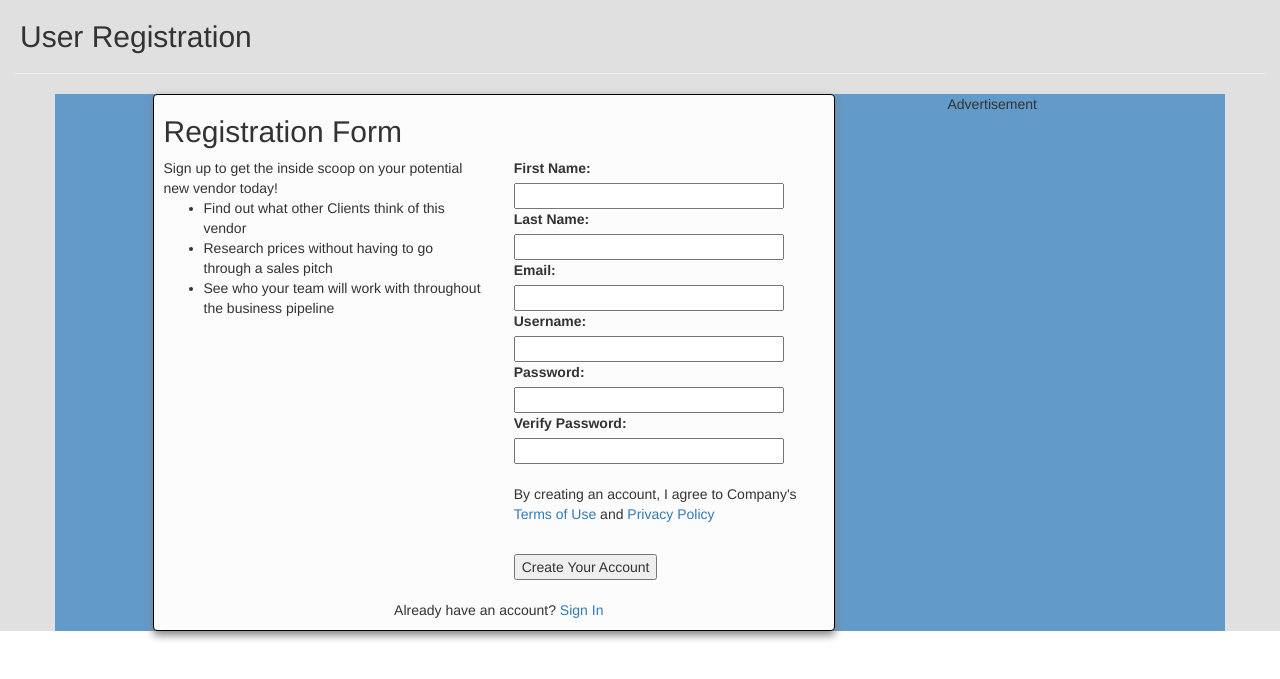
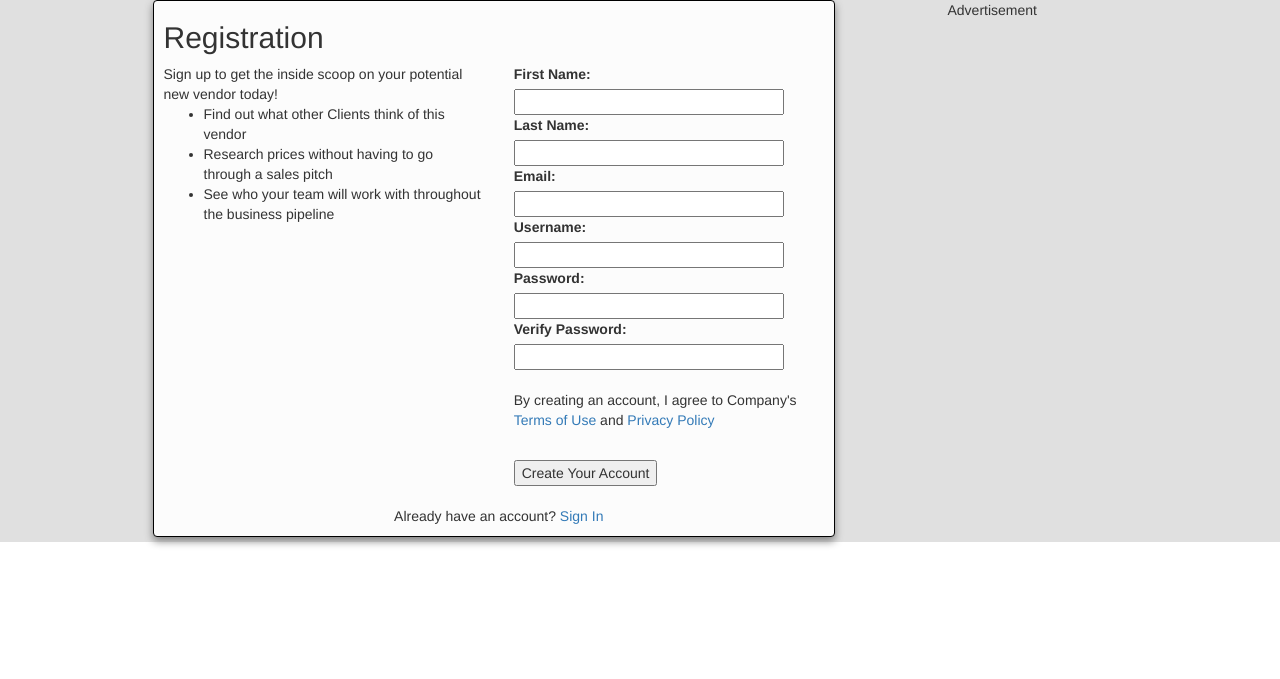
Before and after one commit to mangowolf/vendor_review, a Django app: page /registration/ in a window 1280 px wide. Shown: the part 40-719 px from the top of the page. Run offline with Django 3.2, Linux system fonts and the light colour scheme; some libraries are stand-ins or nearby versions.

Commit message:
Type: UI Updated Registration Page Design for consistency with other pages.

```diff
--- a/review/static/review/css/style.css
+++ b/review/static/review/css/style.css
@@ -1,3 +1,5 @@
+/*NOTE: Complimentary color: #d5d19f*/;
+
 h1,h2{
     padding-left: 5px;
 }
@@ -22,8 +24,8 @@ footer{
     background: #e0e0e0;
 }
 
-.container{
-    background-color: #629ac9;
+.nav-container{
+  background-color: #629ac9;
 }
 
 .nav-header-text{
@@ -149,6 +151,10 @@ label:hover ~ input:checked ~ label {
     text-align: center;
 }
 
+.reg-header-container{
+  background-color: white;
+}
+
 #reg-page-container{
     margin-top: 20px;
 }
@@ -163,6 +169,7 @@ label:hover ~ input:checked ~ label {
     border-radius: 4px;
     background-color: #fcfcfc;
     box-shadow: 0 4px 8px grey;
+    margin-bottom: 5px;
 }
 
 #sign-in{
--- a/review/templates/review/base.html
+++ b/review/templates/review/base.html
@@ -21,7 +21,7 @@
     {% block extra_head %}{% endblock %}
 </head>
 <body>
-    <nav class="container col-md-12">
+    <nav class="container nav-container col-md-12">
         <div class="row">
             <div class="col-md-2 logo">
                 <h4 class="nav-header-text">B2B MetaReview</h4>
--- a/review/templates/review/registration.html
+++ b/review/templates/review/registration.html
@@ -1,14 +1,12 @@
 {% extends "review/base.html" %}
 
 {% block content %}
-    <h2> User Registration </h2>
-    <hr>
 <div class="container">
     <div class="row">
         <div class="col-md-1"></div>
         <div class="col-md-7 container">
             <div class="row registration-container">
-                <h2 class="registration-header">Registration Form</h2>
+                <h2 class="registration-header">Registration</h2>
                 <div class="row">
                     <div class="col-md-6" id="sign-up-marketing">
                         Sign up to get the inside scoop on your potential new vendor today!
```
